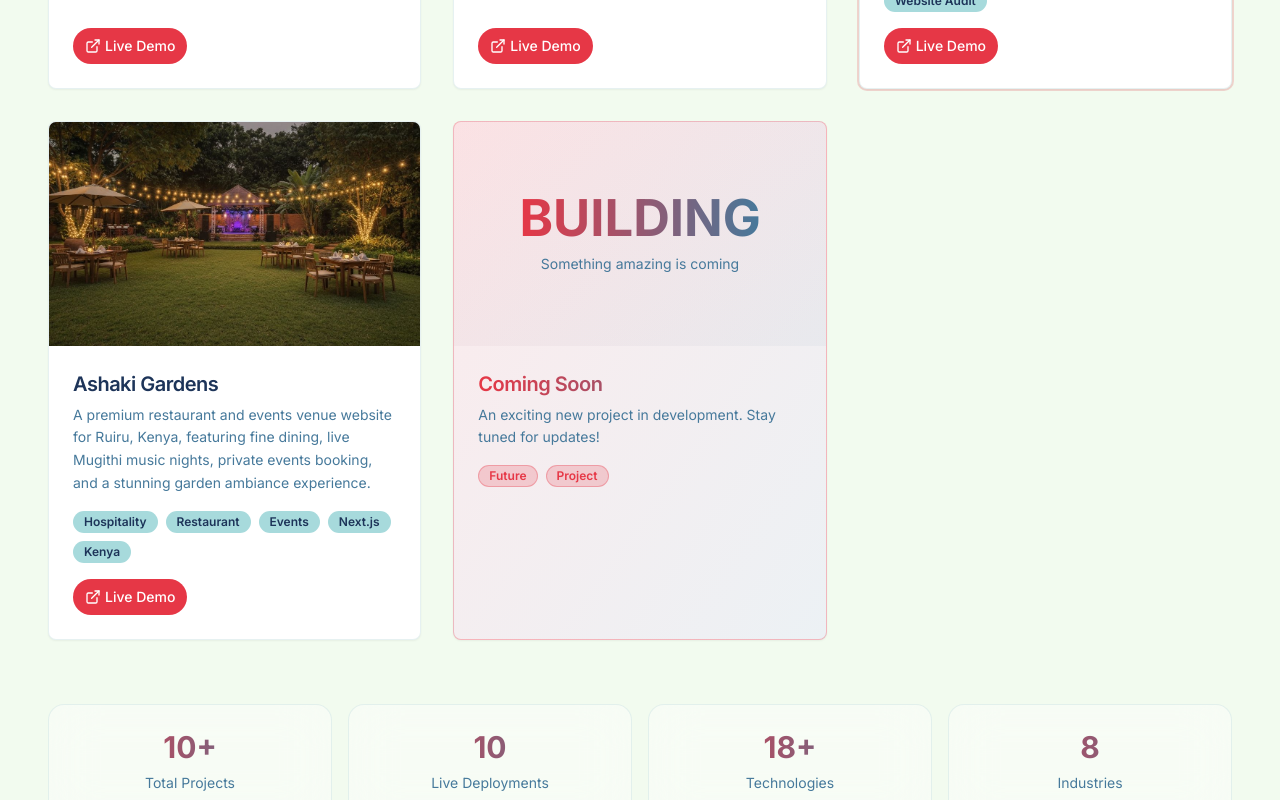
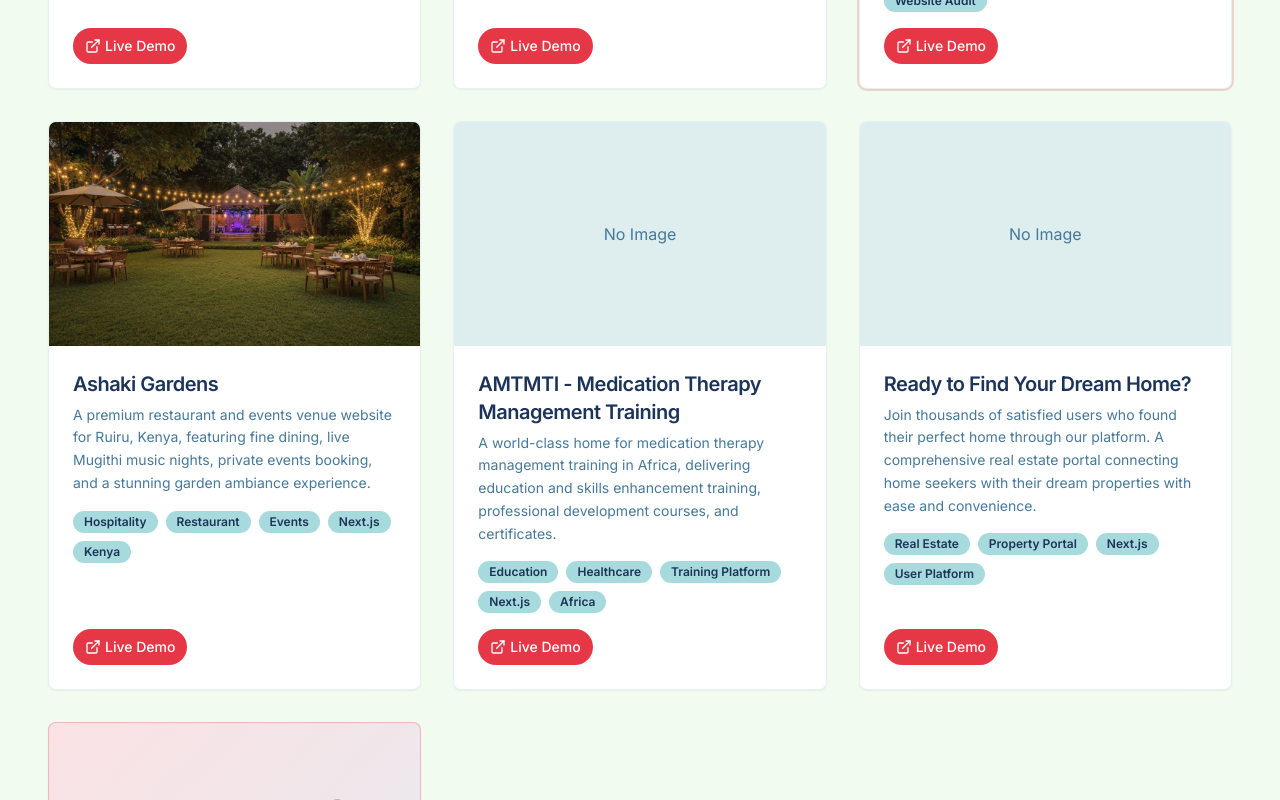
Before and after one commit to VicGriffin/My-portfolio, a Next.js app: page / in a window 1280 px wide. Shown: the part 4840-5640 px from the top of the page. Built offline with nearby package versions, Linux system fonts and the light colour scheme; a web font is replaced by a local one.

Commit message:
feat: add two new project listings with details and tags
Co-authored-by: Victor Kamau <161013699+VicGriffin@users.noreply.github.com>

```diff
--- a/components/projects.tsx
+++ b/components/projects.tsx
@@ -115,6 +115,24 @@ export default function Projects() {
       image: ashakiImg,
       tags: ["Hospitality", "Restaurant", "Events", "Next.js", "Kenya"],
       liveLink: "https://ashaki-gardens.vercel.app/",
+      githubLink: "#",
+    },
+    {
+      title: "AMTMTI - Medication Therapy Management Training",
+      description:
+        "A world-class home for medication therapy management training in Africa, delivering education and skills enhancement training, professional development courses, and certificates.",
+      image: null,
+      tags: ["Education", "Healthcare", "Training Platform", "Next.js", "Africa"],
+      liveLink: "https://amtmti-platform-build.vercel.app/",
+      githubLink: "#",
+    },
+    {
+      title: "Ready to Find Your Dream Home?",
+      description:
+        "Join thousands of satisfied users who found their perfect home through our platform. A comprehensive real estate portal connecting home seekers with their dream properties with ease and convenience.",
+      image: null,
+      tags: ["Real Estate", "Property Portal", "Next.js", "User Platform"],
+      liveLink: "https://tnc-alpha.vercel.app/",
       githubLink: "#",
     },
     {
```
